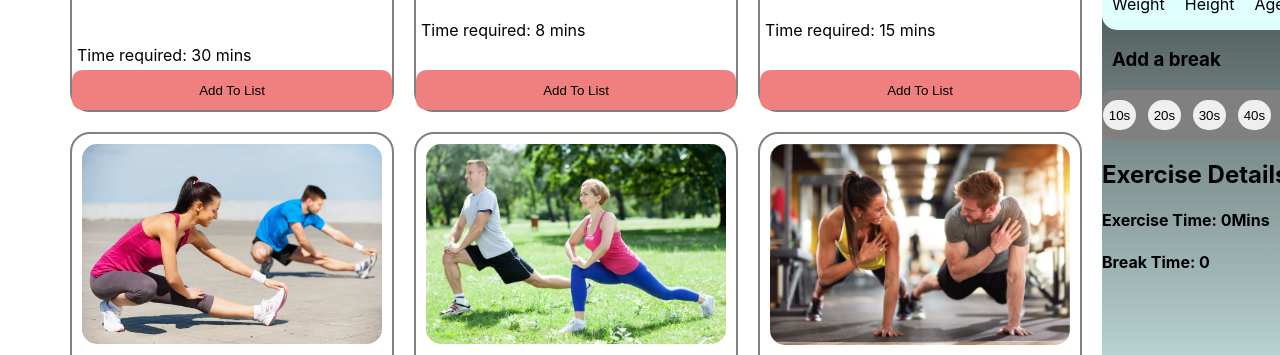
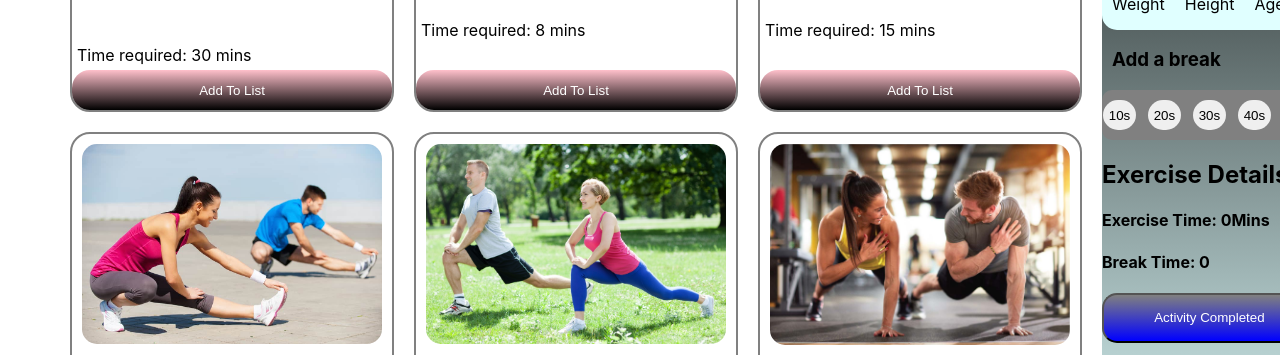
Before and after one commit to nhn1998/body-fitness-club, a React (Create React App) app: page / in a window 1280 px wide. Shown: the part 445-800 px from the top of the page. Built offline with nearby package versions, Linux system fonts and the light colour scheme.

Commit message:
another commit

```diff
--- a/src/Components/Body/Body.css
+++ b/src/Components/Body/Body.css
@@ -55,6 +55,14 @@
     height: 30px;
     margin:auto;
 }
+.activity-btn{
+    width: 100%;
+    height: 50px;
+    background-image: linear-gradient(gray,blue);
+    color: white;
+    border-radius: 15px;
+}
+
 .second button:hover{
     background-color:darkolivegreen;
     color: white;
@@ -76,3 +84,10 @@
         color:white
     }
 }
+@media screen and (min-width:577px) and (max-width:768px){
+    .product-container{
+        display: grid;
+        grid-template-columns: repeat(2, 1fr);
+      margin: auto;
+    }
+}
--- a/src/Components/Body/Body.js
+++ b/src/Components/Body/Body.js
@@ -18,18 +18,23 @@ const Body = () => {
     }
     const breakTimeAddToCart=()=>{
         setBreaks('10')
+        localStorage.setItem('breaks1', 10)
     }
     const breakTimeAddToCart2=()=>{
         setBreaks('20')
+        localStorage.setItem('breaks2', 20)
     }
     const breakTimeAddToCart3=()=>{
         setBreaks('30')
+        localStorage.setItem('breaks3', 30)
     }
     const breakTimeAddToCart4=()=>{
         setBreaks('40')
+        localStorage.setItem('breaks4', 40)
     }
     const breakTimeAddToCart5=()=>{
         setBreaks('50')
+        localStorage.setItem('breaks5', 50)
     }
     return (
         <div className='body-container'>
@@ -75,6 +80,7 @@ const Body = () => {
                     <h4>Exercise Time: {carts}Mins</h4>
                     <h4>Break Time: {breaks}</h4>
                 </div>
+                <button className='activity-btn'>Activity Completed</button>
             </div>
             <Blog></Blog>
         </div>
--- a/src/Components/exercise/Exercise.css
+++ b/src/Components/exercise/Exercise.css
@@ -15,8 +15,9 @@
 .btn{
     width: 100%;
     height: 40px;
-    background-color: lightcoral;
-    border-radius: 10px;
+    background-image: linear-gradient(pink,black);
+    color: white;
+    border-radius: 18px;
     border:none;
     position: absolute;
     bottom: 0;
```
